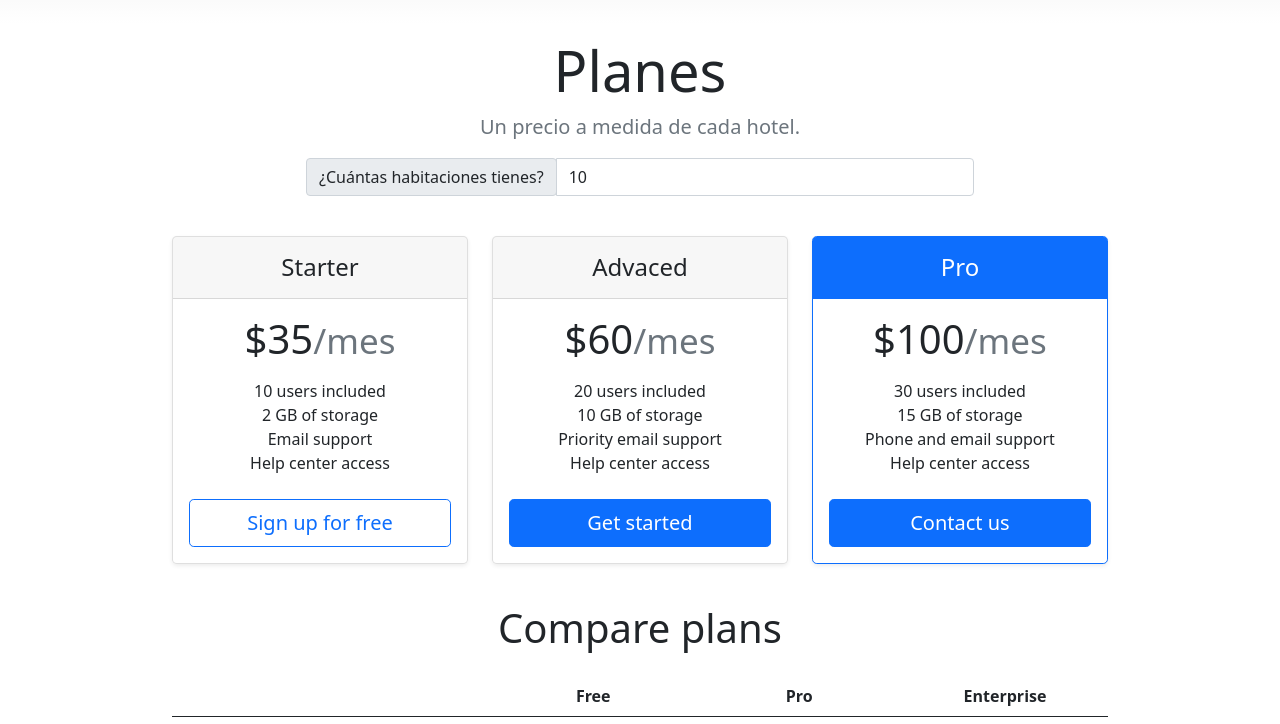
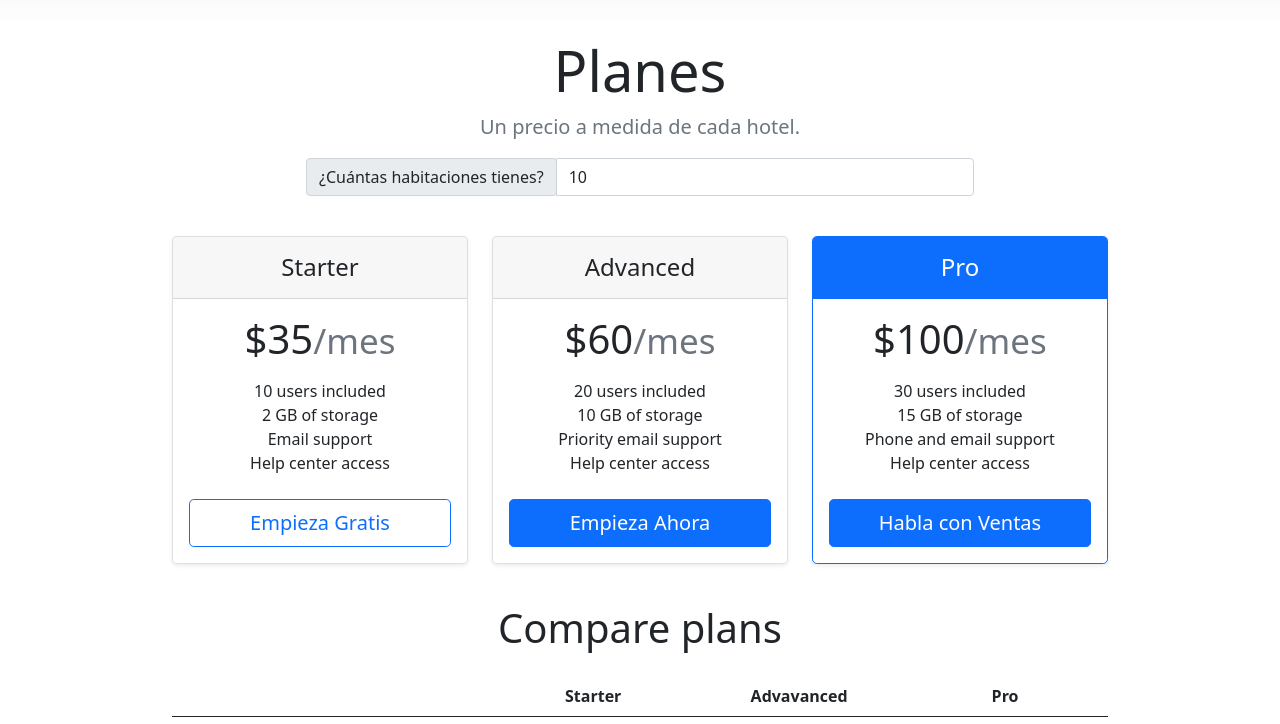
Before and after one commit to nicowegher/SimuladorInteractivo, a plain HTML site: page index.html in a window 1280 px wide. Shown: the part 76-800 px from the top of the page. Drawn offline with Linux system fonts and the light colour scheme.

Commit message:
Objetos, array y InnerHTML

```diff
--- a/assets/dist/js/custom.js
+++ b/assets/dist/js/custom.js
@@ -25,3 +25,25 @@ function calcularPrecio () {
     document.getElementById("advanced").innerHTML = advanced;
     document.getElementById("pro").innerHTML = pro;
 }
+
+// PLANES (OBJETOS CON CLASES Y ARRAYS)
+class Plan {
+    constructor (nombre, features ,callToAction){
+        this.nombre = nombre;
+        this.features = features;
+        this.callToAction = callToAction;
+    }
+}
+
+const starterPlan = new Plan("Starter", ["10 usuarios incluidos","2GB de espacio","Soporte por email","Acceso al centro de ayuda"],"Empieza Gratis");
+const advancedPlan = new Plan("Advanced", ["Feature 1","Feature 2","Feature 3","Feature 4"], "Empieza Ahora");
+const proPlan = new Plan("Pro", ["Feature 1","Feature 2","Feature 3","Feature 4"], "Habla con Ventas");
+
+// USO DE VARIABLES EN EL HTML
+document.getElementById("starter.nombre").innerHTML = starterPlan.nombre;
+document.getElementById("advanced.nombre").innerHTML = advancedPlan.nombre;
+document.getElementById("pro.nombre").innerHTML = proPlan.nombre;
+
+document.getElementById("starter.CTA").innerHTML = starterPlan.callToAction;
+document.getElementById("advanced.CTA").innerHTML = advancedPlan.callToAction;
+document.getElementById("pro.CTA").innerHTML = proPlan.callToAction;
--- a/index.html
+++ b/index.html
@@ -78,24 +78,24 @@
       <div class="col">
         <div class="card mb-4 rounded-3 shadow-sm">
           <div class="card-header py-3">
-            <h4 class="my-0 fw-normal">Starter</h4>
+            <h4 class="my-0 fw-normal" id="starter.nombre"></h4>
           </div>
           <div class="card-body">
             <h1 class="card-title pricing-card-title">$<span id="starter"></span><small class="text-muted fw-light">/mes</small></h1>
-            <ul class="list-unstyled mt-3 mb-4">
+            <ul class="list-unstyled mt-3 mb-4" id="starter.features">
               <li>10 users included</li>
               <li>2 GB of storage</li>
               <li>Email support</li>
               <li>Help center access</li>
             </ul>
-            <button type="button" class="w-100 btn btn-lg btn-outline-primary">Sign up for free</button>
+            <button type="button" class="w-100 btn btn-lg btn-outline-primary" id="starter.CTA"></button>
           </div>
         </div>
       </div>
       <div class="col">
         <div class="card mb-4 rounded-3 shadow-sm">
           <div class="card-header py-3">
-            <h4 class="my-0 fw-normal">Advaced</h4>
+            <h4 class="my-0 fw-normal" id="advanced.nombre"></h4>
           </div>
           <div class="card-body">
             <h1 class="card-title pricing-card-title">$<span id="advanced"></span><small class="text-muted fw-light">/mes</small></h1>
@@ -105,14 +105,14 @@
               <li>Priority email support</li>
               <li>Help center access</li>
             </ul>
-            <button type="button" class="w-100 btn btn-lg btn-primary">Get started</button>
+            <button type="button" class="w-100 btn btn-lg btn-primary" id="advanced.CTA"></button><span id="advanced"></span></button>
           </div>
         </div>
       </div>
       <div class="col">
         <div class="card mb-4 rounded-3 shadow-sm border-primary">
           <div class="card-header py-3 text-white bg-primary border-primary">
-            <h4 class="my-0 fw-normal">Pro</h4>
+            <h4 class="my-0 fw-normal" id="pro.nombre"></h4>
           </div>
           <div class="card-body">
             <h1 class="card-title pricing-card-title">$<span id="pro"></span><small class="text-muted fw-light">/mes</small></h1>
@@ -122,7 +122,7 @@
               <li>Phone and email support</li>
               <li>Help center access</li>
             </ul>
-            <button type="button" class="w-100 btn btn-lg btn-primary">Contact us</button>
+            <button type="button" class="w-100 btn btn-lg btn-primary" id="pro.CTA"></button></button>
           </div>
         </div>
       </div>
@@ -135,9 +135,9 @@
         <thead>
           <tr>
             <th style="width: 34%;"></th>
-            <th style="width: 22%;">Free</th>
+            <th style="width: 22%;">Starter</th>
+            <th style="width: 22%;">Advavanced</th>
             <th style="width: 22%;">Pro</th>
-            <th style="width: 22%;">Enterprise</th>
           </tr>
         </thead>
         <tbody>
```
Also changed, not shown: assets/dist/js/custom backup.js (added, +27 -0 lines), pricing.css (line endings or trailing spaces).
